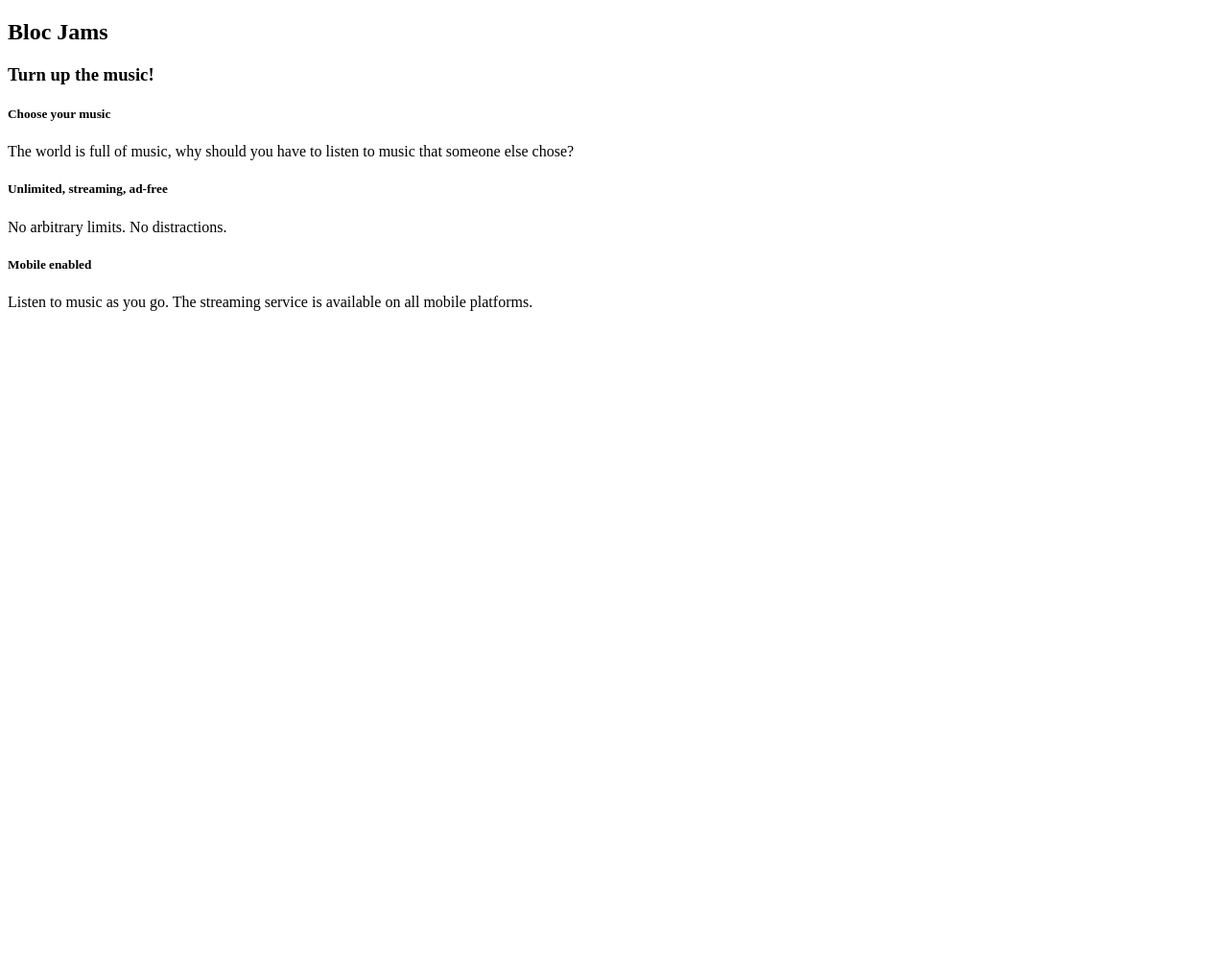
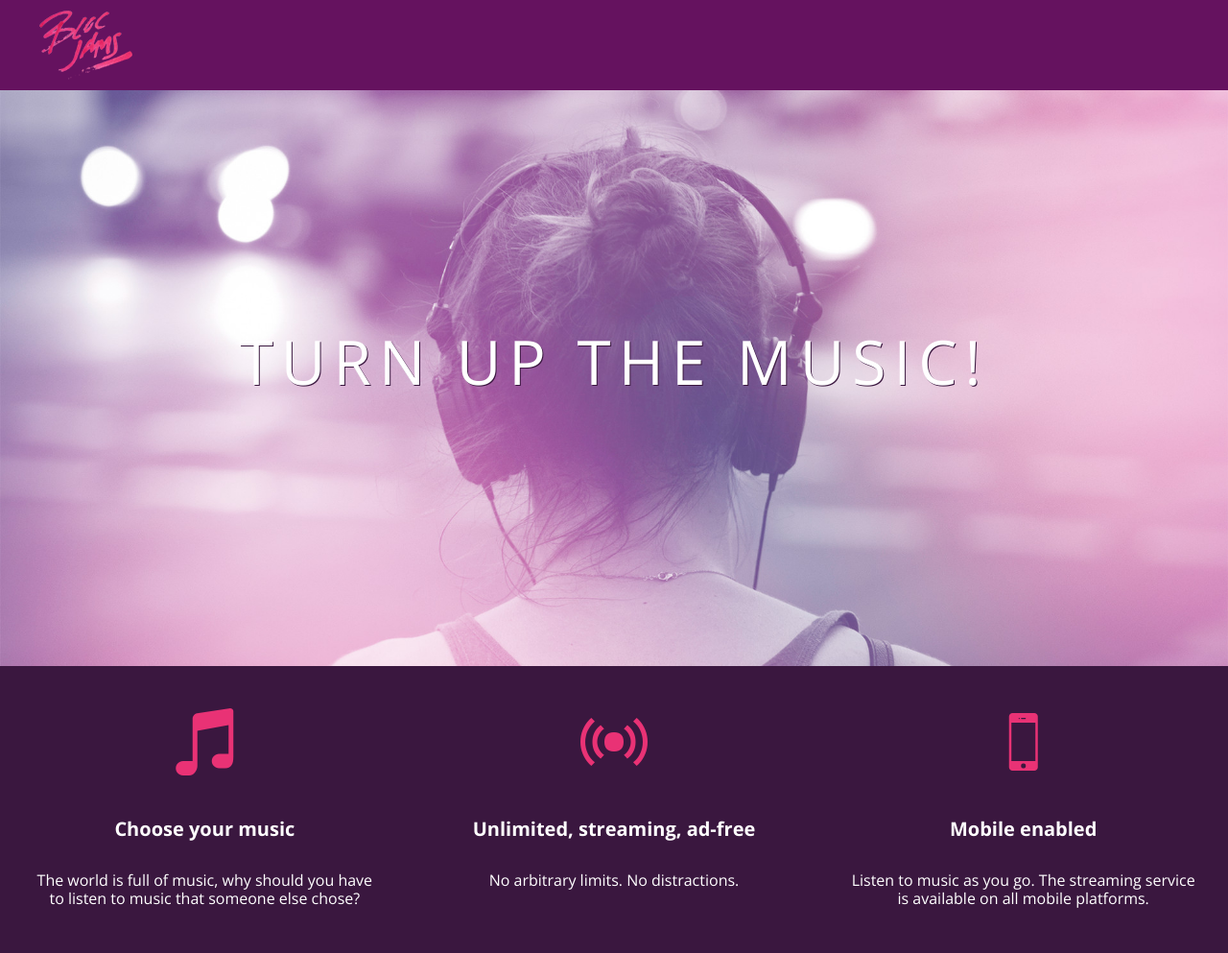
Before and after one commit to Monster52/bloc-jams, a plain HTML site: page index.html in a window 1280 px wide. Shown: the whole page at 96% size. Before the commit the page ends 800 px from the top, so only its background shows below. Drawn offline with nearby package versions, Linux system fonts and the light colour scheme.

Commit message:
Add Assets to repo

```diff
--- a/index.html
+++ b/index.html
@@ -2,26 +2,35 @@
 <html>
     <head>
         <title>Bloc Jams</title>
+
+        <link rel="stylesheet" type="text/css" href="http://fonts.googleapis.com/css?family=Open+Sans:400,800,600,700,300">
+        <link rel="stylesheet" type="text/css" href="http://code.ionicframework.com/ionicons/2.0.1/css/ionicons.min.css">
+        <link rel="stylesheet" type="text/css" href="styles/nomalize.css">
+        <link rel="stylesheet" type="text/css" href="styles/main.css">
+
     </head>
-    <body>
-        <nav><!-- nav bar -->
+    <body class="landing">
+        <nav class="navbar"><!-- nav bar -->
+            <img src="assets/images/bloc_jams_logo.png" alt="bloc jams logo" class="logo">
         </nav>
-        <section><!-- hero container -->
-            <h1>Bloc Jams</h1>
-            <h3>Turn up the music!</h3>
+        <section class="hero-content"><!-- hero container -->
+            <h1 class="hero-title">Turn up the music!</h1>
         </section>
-        <section><!-- selling points -->
-            <div>
-                <h5>Choose your music</h5>
-                <p>The world is full of music, why should you have to listen to music that someone else chose?</p>
+        <section class="selling-points"><!-- selling points -->
+            <div class="point">
+                <span class="ion-music-note"></span>
+                <h5 class="point-title">Choose your music</h5>
+                <p class="point-desc">The world is full of music, why should you have to listen to music that someone else chose?</p>
             </div>
-            <div>
-                <h5>Unlimited, streaming, ad-free</h5>
-                <p>No arbitrary limits. No distractions.</p>
+            <div class="point">
+                <span class="ion-radio-waves"></span>
+                <h5 class="point-title">Unlimited, streaming, ad-free</h5>
+                <p class="point-desc">No arbitrary limits. No distractions.</p>
             </div>
-            <div>
-                <h5>Mobile enabled</h5>
-                <p>Listen to music as you go. The streaming service is available on all mobile platforms.</p>
+            <div class="point">
+                <span class="ion-iphone"></span>
+                <h5 class="point-title">Mobile enabled</h5>
+                <p class="point-desc">Listen to music as you go. The streaming service is available on all mobile platforms.</p>
             </div>
         </section>
     </body>
```
Also changed, not shown: assets/images/bloc_jams_bg.jpg (added), assets/images/bloc_jams_logo.png (added).
